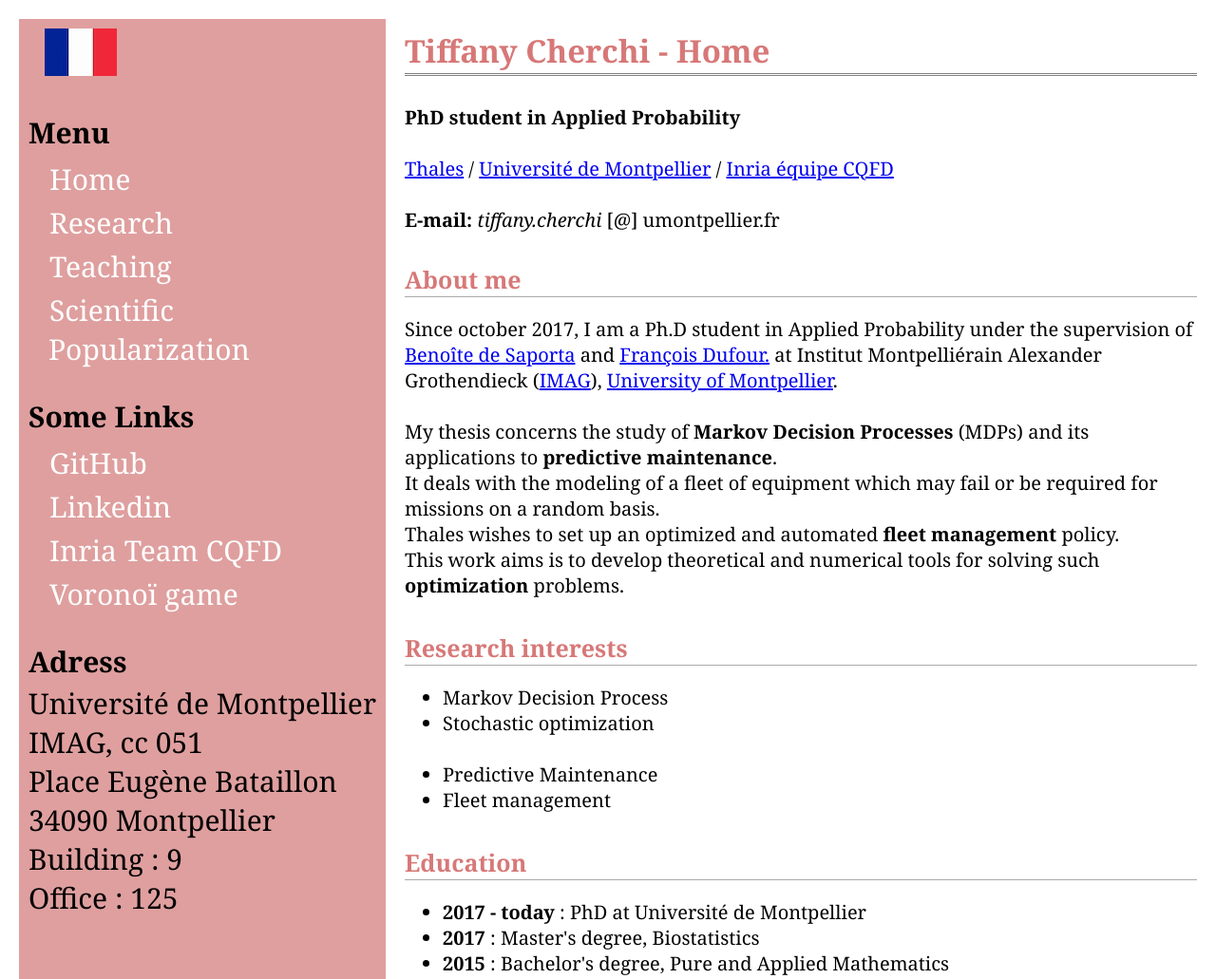
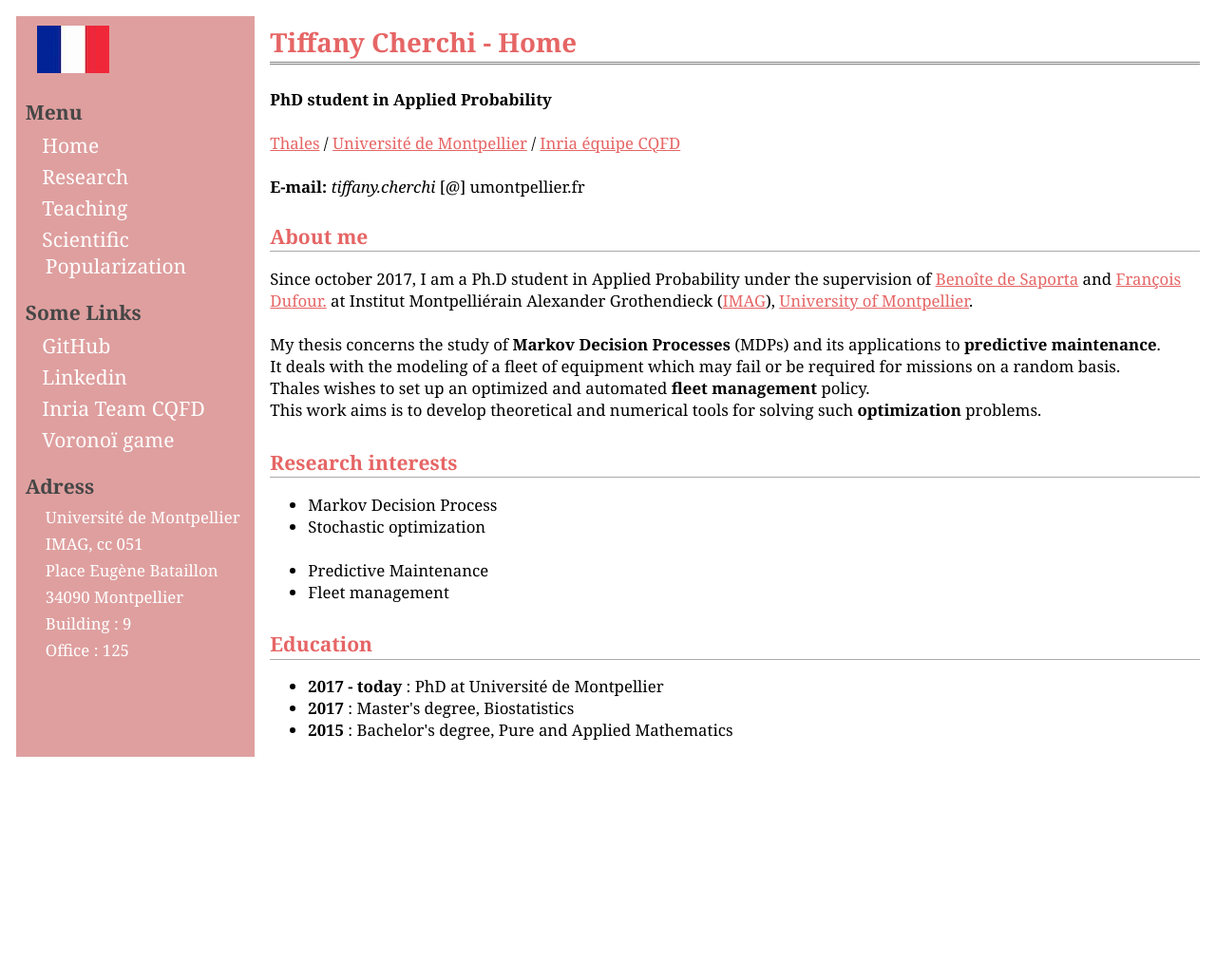
Before and after one commit to tcherchi/tiffanycherchi.github.io, a plain HTML site: page EN_index.html in a window 1280 px wide. Shown: the top 1031 px of the page at 95% size. After the commit the page ends 864 px from the top, so only its background shows below. Drawn offline with Linux system fonts and the light colour scheme.

Commit message:
Update style.css

```diff
--- a/style.css
+++ b/style.css
@@ -11,7 +11,7 @@
     color: black;
     border: none;  /* couleur du bord    1px solid #D77878*/
     padding: 10px;
-    font-size: 1.5em;   /* taille du texte du menu */
+    font-size: 1.25em;   /* taille du texte du menu */
     width: auto;
     white-space: nowrap;
 }
@@ -25,6 +25,10 @@
     margin-left: 0.5em;
     width: auto;
     white-space: nowrap;
+}
+
+a {
+	color: rgb(230, 101, 101);
 }
 
 a:hover {
@@ -56,12 +60,21 @@ div.menu-category {
 	padding-top: 0.2em;
 	padding-bottom: 0.1em;
 	font-weight: bold;
+	color: rgb(70, 70, 70);
 }
 
 div.menu-item {
 	padding-left: 16px;
 	text-indent: -16px;
 	margin: 5px;
+}
+
+div.menu-texte {
+	padding-left: 32px;
+	text-indent: -16px;
+	margin: 5px;
+	font-size: 0.8em;
+	color: white;
 }
 /* ------------------------------------------------------------------------- */
 /* ------------------------------------------------------------------------- */
@@ -93,11 +106,11 @@ div.menu-item {
 	padding-bottom: 0.2em;
 	margin-bottom: 1.5em;
     border-bottom: 3px double gray;
-    color: #DF9F9F;
 }
 
 h1, h2, h3 {
-	color: #D77878;
+	/*color: #D77878;*/
+	color: rgb(230, 101, 101);
 	margin-top: 0.7em;
 	margin-bottom: 0.3em;
 	padding-bottom: 0.2em;
@@ -115,10 +128,6 @@ h2 {
 	font-size: 125%;
 }
 
-h2 + h3 {
-    padding-top: 0.2m;
-}
-
 h3 {
 	font-size: 110%;
 	border-bottom: none;
@@ -129,6 +138,19 @@ div#toptitle + h2, div#toptitle + h3 {
 	margin-top: +2.2em;
 }
 
+div#toptitle h1, #menu-vertical div#toptitle h1 {
+	margin-bottom: 0.0em;
+	padding-bottom: 0.1em;
+	padding-top: 0;
+	margin-top: 0.5em;
+	border-bottom: none;
+}
+
+/*
+h2 + h3 {
+    padding-top: 0.2m;
+}
+
 #fwtitle {
 	margin: 2px;
 }
@@ -137,14 +159,9 @@ div#toptitle + h2, div#toptitle + h3 {
 	padding-left: 0.5em;
 	margin-bottom: 0.5em;
 }
+*/
 
-div#toptitle h1, #menu-vertical div#toptitle h1 {
-	margin-bottom: 0.0em;
-	padding-bottom: 0.1em;
-	padding-top: 0;
-	margin-top: 0.5em;
-	border-bottom: none;
-}
+
 
 
 /* ------------------------------------------------------------------------- */
@@ -153,7 +170,7 @@ div#toptitle h1, #menu-vertical div#toptitle h1 {
 body {
 	background: white; 			/* couleur du fond de page */
 	font-family: Georgia, serif;  /* police du texte */
-	font-size: 1.25em; 			  /* taille du texte */
+	font-size: 1.05em; 			  /* taille du texte */
 	padding-bottom: 50px;		  /* PAS ENCORE COMPRIS */
 	margin: 1em; 				  /* marge contour page/tableu */
 }
```
